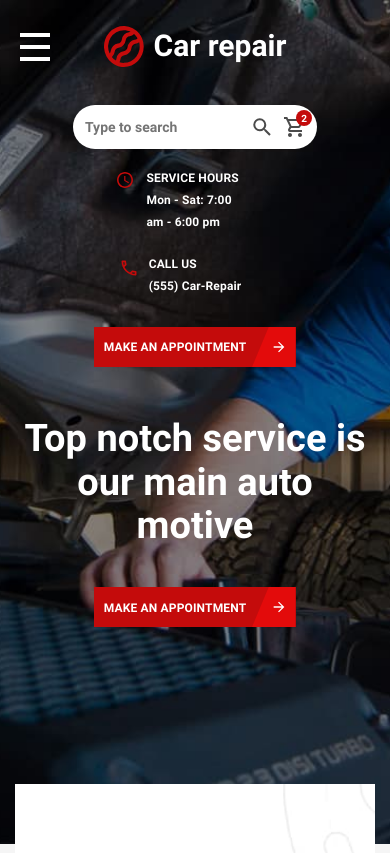
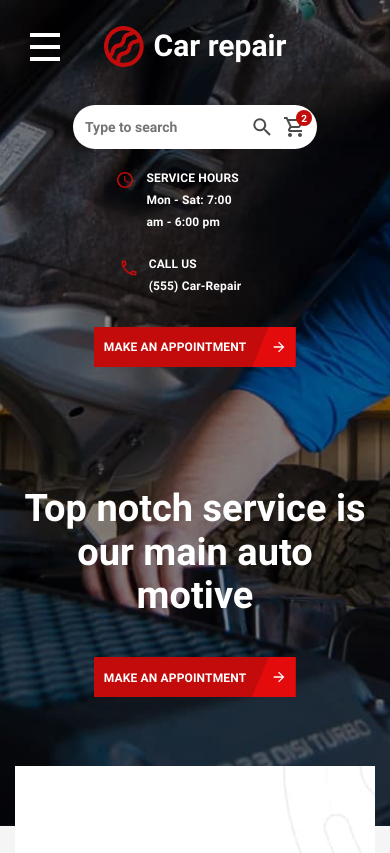
Before and after one commit to Number1ava/Car_repair, a website: page index.html in a window 390 px wide. Shown: the top 853 px of the page. Drawn offline with Linux system fonts and the light colour scheme.

Commit message:
fix adaptive table

```diff
--- a/scss/_media.scss
+++ b/scss/_media.scss
@@ -121,8 +121,8 @@
   .burger__menu {
     &-button {
       position: absolute;
-      bottom: 144px;
-      left: 10px;
+      bottom: 120px;
+      left: 20px;
       width: 20px;
       height: 20px;
       z-index: 30;
@@ -170,8 +170,7 @@
       left: -100%;
       z-index: 20;
       height: 100%;
-      flex-flow: column;
-      padding-top: 120px;
+      padding-top: 100px;
       background-color: #2a2a2a;
       overflow-y: auto;
       transition: 0.5s;
@@ -341,16 +340,6 @@
     }
   }
 }
-@media (max-width: 800px) and (orientation: landscape) {
-  .header__main {
-    max-width: 380px;
-    margin-top: 0px;
-    &-title {
-      font-size: 30px;
-      margin: 0 0 40px 0;
-    }
-  }
-}
 
 @media (max-width: 770px) {
   .grid__container {
@@ -475,24 +464,15 @@
     }
   }
 }
-@media (max-width: 674px) and (orientation: landscape) {
-  .header__main {
-    &-title {
-      font-size: 30px;
-    }
-  }
-}
-@media (max-width: 660px) {
-  .header__main {
-    max-width: 290px;
-    margin-top: 10px;
-    &-title {
-      font-size: 30px;
-      margin: 0 0 50px 0;
-    }
+@media (max-width: 639px) {
+  .header__top {
+    margin-bottom: 40px;
   }
 }
 @media (max-width: 504px) {
+  .header {
+    padding-bottom: 140px;
+  }
   .header__top {
     .logo {
       left: 0%;
--- a/scss/style.scss
+++ b/scss/style.scss
@@ -107,7 +107,6 @@ body {
 }
 
 .header {
-  height: 100vh;
   color: #fff;
   font-family: "Roboto_bold";
   background-image: url("../images/header_bg.jpg");
@@ -115,6 +114,7 @@ body {
   background-size: cover;
   background-position: center top;
   object-fit: cover;
+  padding-bottom: 220px;
 }
 
 .header__top {
```
Also changed, not shown: css/style.min.css.
